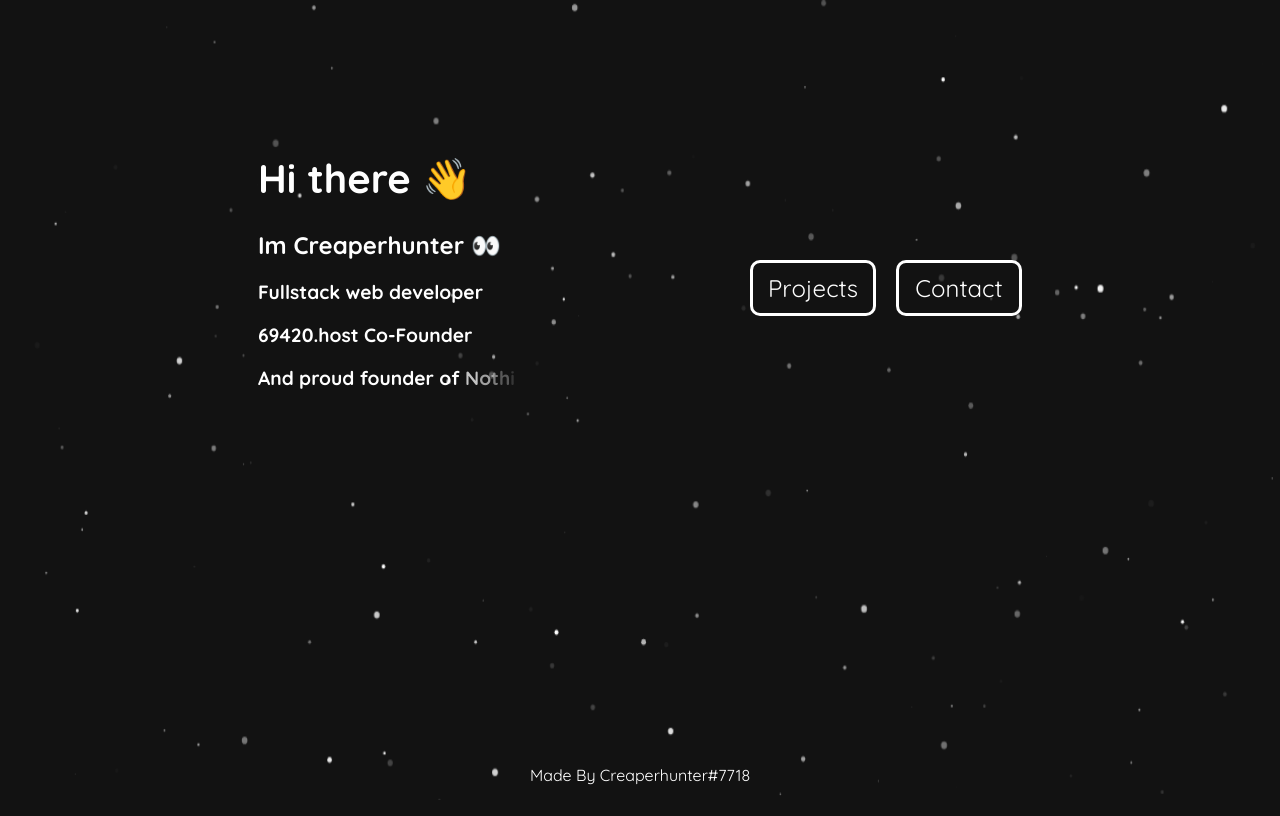
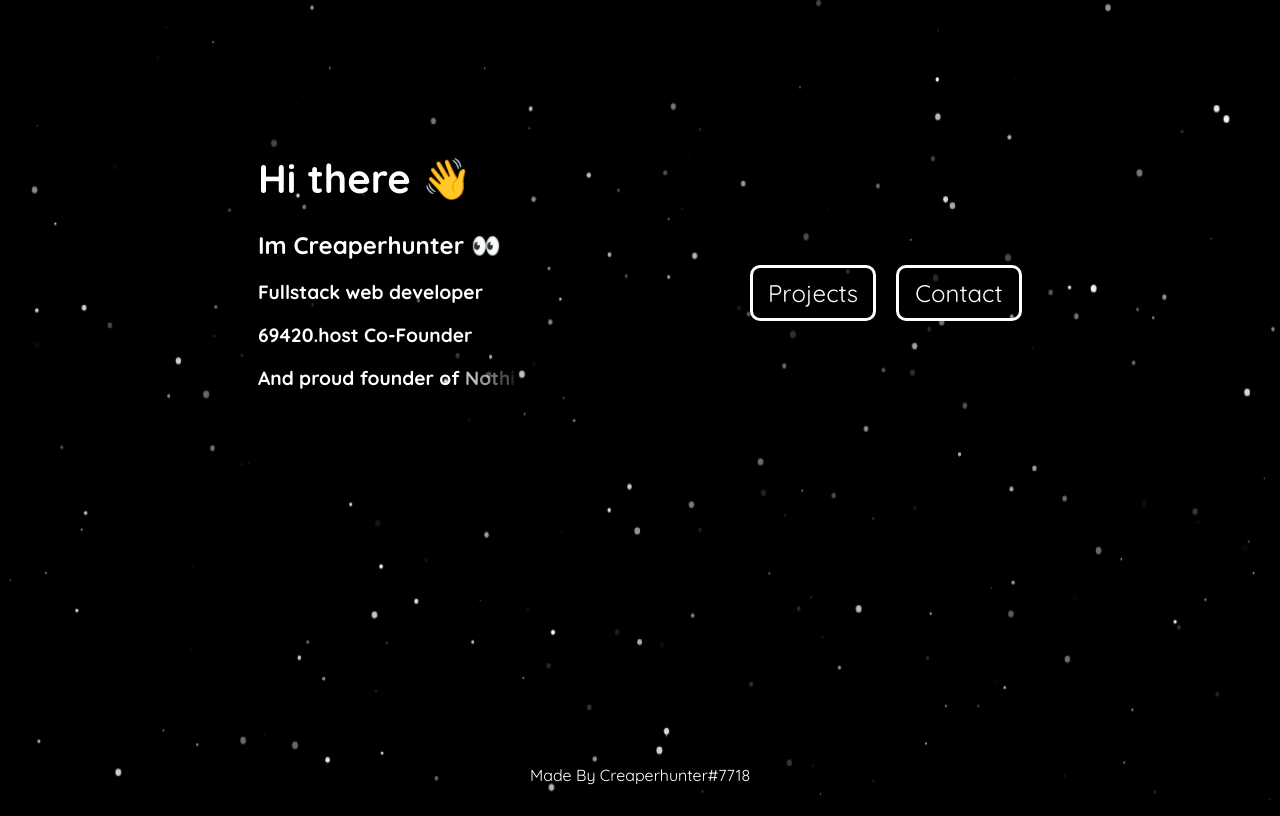
Before and after one commit to XiroXD/personal-page, a SvelteKit app: page / in a window 1280 px wide. Built offline with nearby package versions, Linux system fonts and the light colour scheme.

Commit message:
fixed particles

```diff
--- a/src/app.html
+++ b/src/app.html
@@ -14,7 +14,7 @@
 		%sveltekit.head%
 	</head>
 	<body data-sveltekit-prefetch>
-		<div id="particles-js" />
+		<div id="particles-js"></div>
 		<div style="display: contents">%sveltekit.body%</div>
 	</body>
 	<script
--- a/src/routes/+error.svelte
+++ b/src/routes/+error.svelte
@@ -10,9 +10,9 @@
 </script>
 
 {#if ready}
-	<div in:fly={{ duration: 850, y: 80 }}>
-		<h1>{$page.status}</h1>
-		<h1>{$page.error.message}</h1>
+	<div>
+		<h1 in:fly={{ duration: 850, y: 100 }}>{$page.status}</h1>
+		<h1 in:fly={{ duration: 850, delay: 300, y: 80 }}>{$page.error.message}</h1>
 		{#if $page.status == 404}
 			<h3>
 				{#each 'OwO what are you searching for?' as char, i}
@@ -36,6 +36,9 @@
 {/if}
 
 <style>
+	.button {
+		position: relative;
+	}
 	div {
 		display: flex;
 		align-items: center;
--- a/src/routes/+layout.svelte
+++ b/src/routes/+layout.svelte
@@ -22,9 +22,6 @@
 		display: flex;
 		flex-direction: column;
 		justify-content: center;
-		width: 100%;
-		height: 100%;
-
 		min-height: 100vh;
 	}
 </style>
--- a/src/routes/+page.svelte
+++ b/src/routes/+page.svelte
@@ -43,6 +43,9 @@
 				<a id="guilded-icon" href="https://www.guilded.gg/u/creaperhunter"
 					><i class="fa-brands fa-guilded" in:fly={{ delay: 5800, duration: 850, x: 100 }} /></a
 				>
+				<a href="https://steamcommunity.com/id/Creaperhunter/"
+					><i class="fa-brands fa-steam" in:fly={{ delay: 6000, duration: 850, x: 100 }} /></a
+				>
 			</div>
 		</div>
 		<div class="buttons">
@@ -67,6 +70,7 @@
 		justify-content: space-between;
 		align-items: center;
 		text-align: center;
+		overflow: hidden;
 	}
 	@media (min-width: 768px) {
 		.main {
@@ -79,14 +83,27 @@
 		}
 	}
 	.buttons {
+		position: relative;
 		display: flex;
 		flex-direction: row;
 		justify-content: center;
 		gap: 20px;
+		margin-top: 10px;
 	}
 
 	.socials {
+		position: relative;
+		display: flex;
+		flex-direction: row;
+		gap: 20px;
 		font-size: 2rem;
+		justify-content: center;
+	}
+
+	@media (min-width: 768px) {
+		.socials {
+			justify-content: flex-start;
+		}
 	}
 
 	#discord-icon {
--- a/src/routes/contact/+page.svelte
+++ b/src/routes/contact/+page.svelte
@@ -39,6 +39,7 @@
 
 <style>
 	a {
+		position: relative;
 		color: #fff;
 	}
 
@@ -80,6 +81,7 @@
 	}
 
 	.buttons {
+		position: relative;
 		display: flex;
 		flex-direction: row;
 		gap: 30px;
--- a/src/routes/projects/+page.svelte
+++ b/src/routes/projects/+page.svelte
@@ -45,9 +45,11 @@
 	}
 
 	.buttons {
+		position: relative;
 		display: flex;
 		flex-direction: row;
 		gap: 30px;
+		padding-top: 30px;
 	}
 
 	.projects {
@@ -73,7 +75,6 @@
 		margin-top: 10px;
 		margin-bottom: 15px;
 		padding-top: 10px;
-		padding-bottom: 10px;
 		padding-left: 5px;
 		padding-right: 5px;
 	}
--- a/src/routes/styles.css
+++ b/src/routes/styles.css
@@ -8,14 +8,14 @@
 body {
 	font-family: 'Quicksand', sans-serif;
 
-	background: #121212;
+	background: #000;
 	color: #fff;
 	overflow: hidden;
 }
 
-canvas {
+#particles-js {
 	height: 100vh;
-	z-index: -10;
+	/* z-index: -10; */
 	position: fixed;
 	top: 0px;
 }
--- a/static/particlesHelper.js
+++ b/static/particlesHelper.js
@@ -1,6 +1,6 @@
 particlesJS('particles-js', {
 	particles: {
-		number: { value: 160, density: { enable: true, value_area: 800 } },
+		number: { value: 260, density: { enable: true, value_area: 800 } },
 		color: { value: '#ffffff' },
 		shape: {
 			type: 'circle',
```
